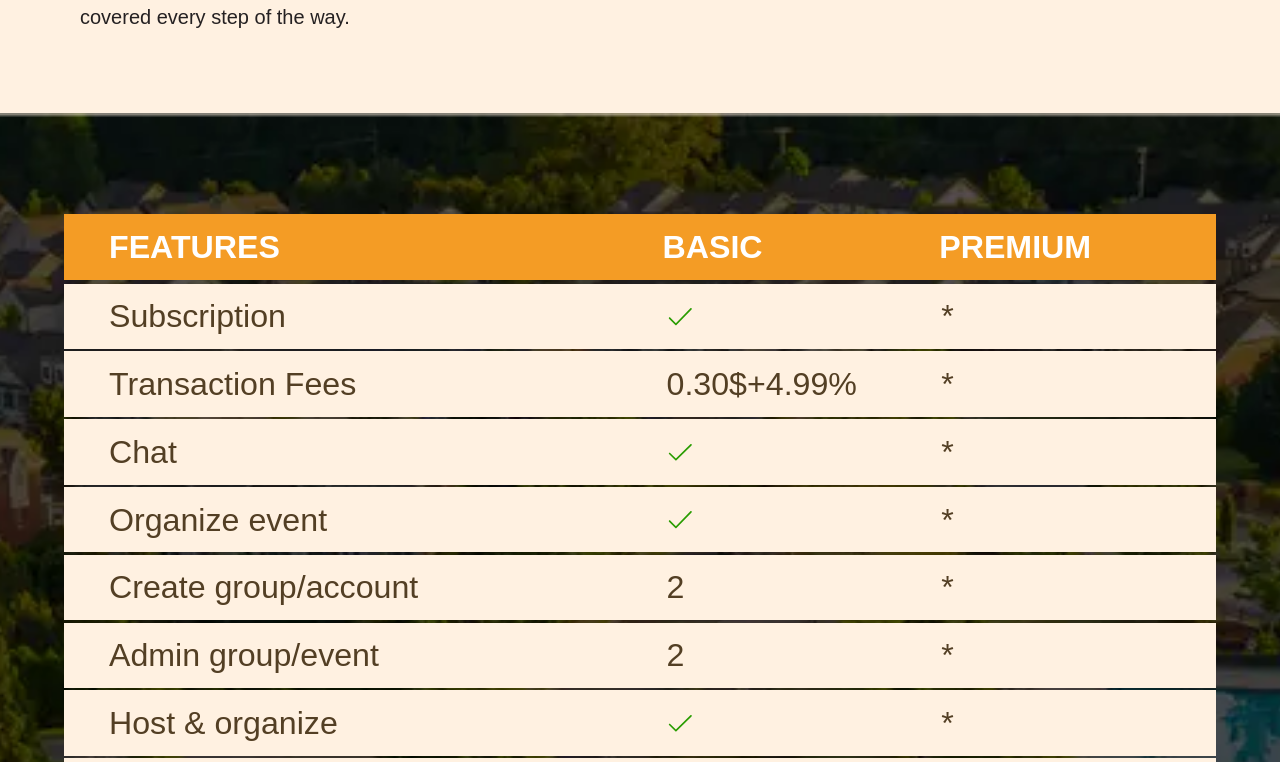
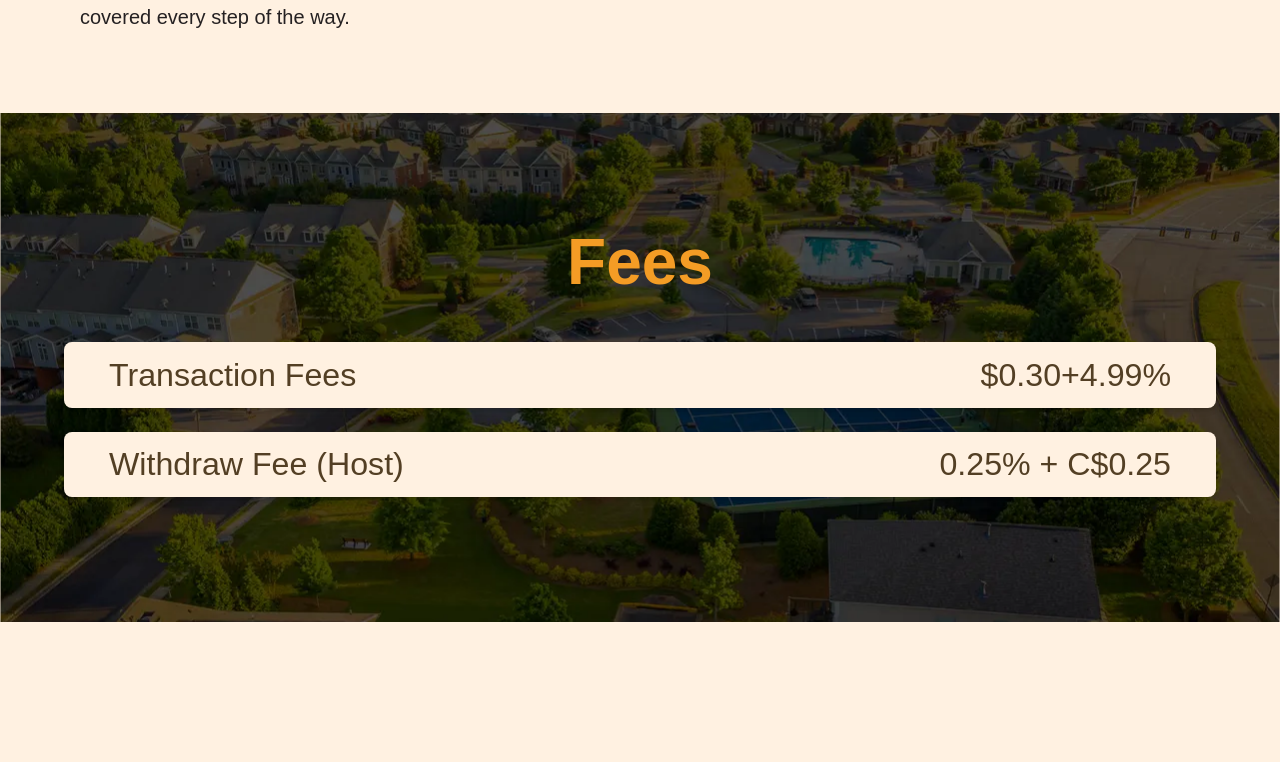
Before and after one commit to redfedted/PlanexaWebsite, a React (Vite) app: page / in a window 1280 px wide. Shown: the part 4803-5565 px from the top of the page. Built offline with nearby package versions, Linux system fonts and the light colour scheme; a web font is replaced by a local one.

Commit message:
feat: remove features section and add fees section

```diff
--- /dev/null
+++ b/src/components/AppDetailsTemp.jsx
@@ -0,0 +1,27 @@
+import img from "/src/images/Image10.webp";
+
+function AppDetailsTemp() {
+    const arr = [
+        { feature: "Transaction Fees", basic: "$0.30+4.99%" },
+        { feature: "Withdraw Fee (Host)", basic: "0.25% + C$0.25" },
+    ];
+
+    return (
+        <div className="bg-[url('/src/images/Image10.webp')] bg-center box-border text-white bg-cover lg:py-[6.313rem] py-[2.111rem]">
+            <div className="mx-auto w-[85%] lg:w-[90%] text-center">
+                <h1 className="font-bold text-[2rem] lg:text-[4rem] mb-8 text-[#F49C25]">Fees</h1>
+                {arr.map((e, index) => (
+                    <div
+                        key={index}
+                        className="flex justify-between items-center pl-[0.938rem] lg:pl-[2.813rem] pr-[0.938rem] lg:pr-[2.813rem] text-[#533F24] bg-[#FFF1E1] mb-6 text-[0.672rem] lg:text-[2.01rem] mx-auto py-[0.538rem] font-medium rounded-lg shadow-md"
+                    >
+                        <h1 className="text-start lg:text-[2.01rem] text-[0.9rem]">{e.feature}</h1>
+                        <h1 className="text-end lg:text-[2.01rem] text-[0.9rem]">{e.basic}</h1>
+                    </div>
+                ))}
+            </div>
+        </div>
+    );
+}
+
+export default AppDetailsTemp;
--- a/src/components/Footer.jsx
+++ b/src/components/Footer.jsx
@@ -41,12 +41,13 @@ function Footer() {
           >
             info@planexa.ca
           </a>{" "}
-          <a
+          {/*<a
             href="/deleteprofile"
             className="text-[1rem] lg:text-[1.1rem]   pt-4 underline"
           >
             Delete profile
           </a>
+          */}
         </div>
       </div>
     </div>
--- a/src/pages/Home.jsx
+++ b/src/pages/Home.jsx
@@ -10,6 +10,7 @@ import ContactUs from "../components/ContactUs";
 import FooterSlider from "../components/FooterSlider";
 import Footer from "../components/Footer";
 import Navbar from "../components/Navbar";
+import AppDetailsTemp from "../components/AppDetailsTemp";
 
 export default function Home() {
   return (
@@ -21,7 +22,8 @@ export default function Home() {
       <About />
       <CentreImage2 />
       <AboutApp />
-      <AppFeatures />
+      <AppDetailsTemp />
+      {/* <AppFeatures /> */}
       <Values />
       <ContactUs />
       <FooterSlider />
```
